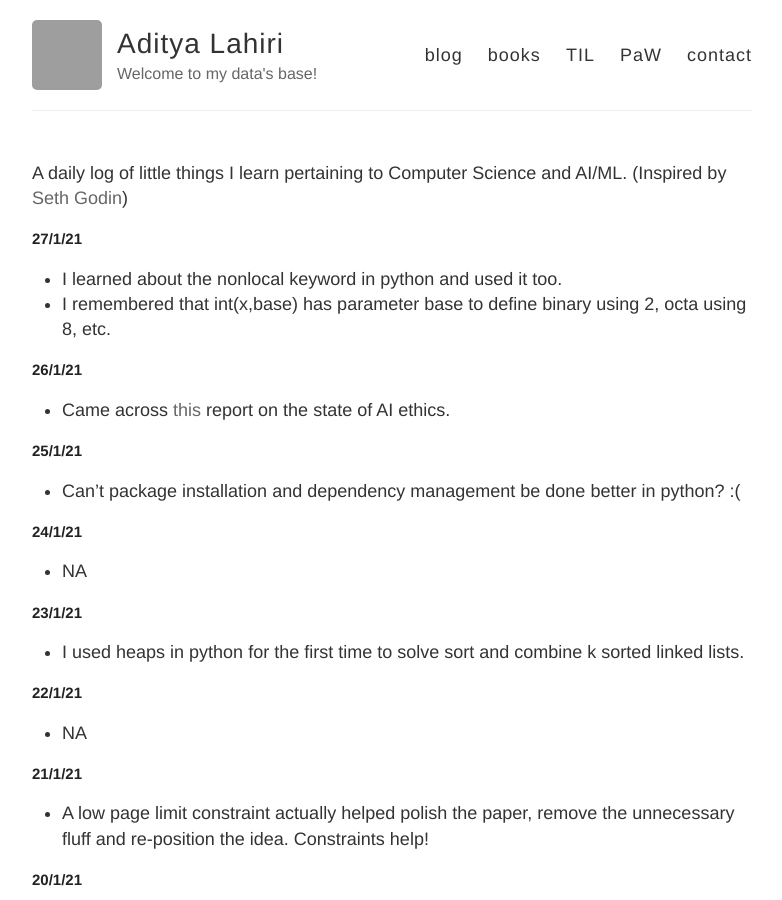
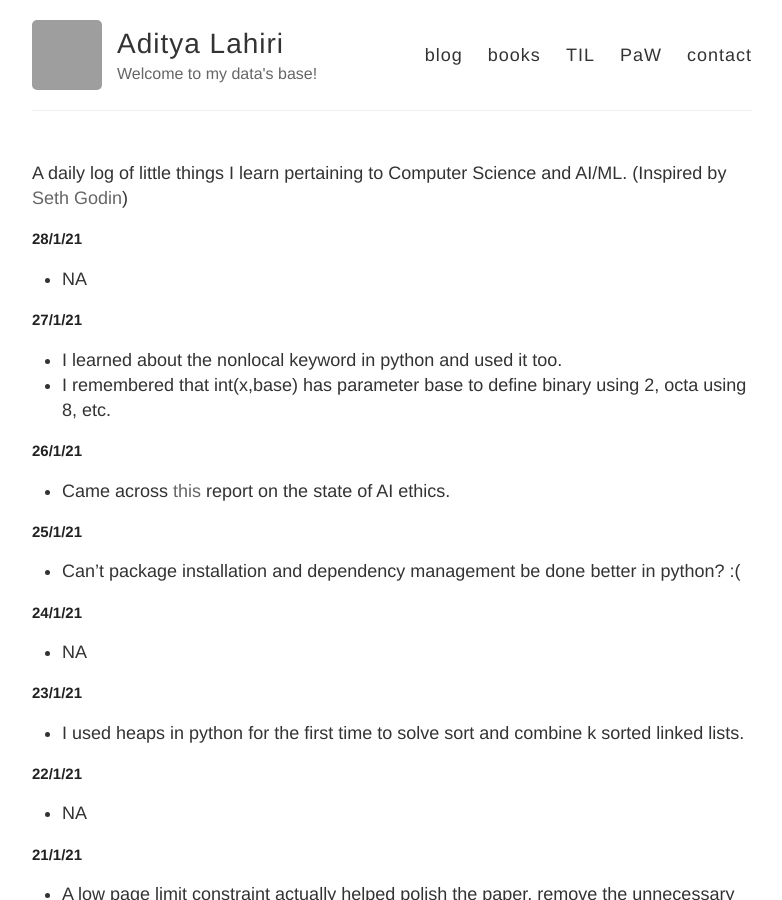
Before and after one commit to adityalahiri/adityalahiri.github.io, a Jekyll site: the page built from TIL.md, in a window 1280 px wide and 900 px high. Shown: the whole window, without its empty margins (248-1030 px from the left). Built offline with Jekyll 4.4.1, drawn with Linux system fonts in a browser that asks for light colours; our own code applies the rules of GitHub Pages for plain Markdown files; grey boxes are pictures that could not be loaded.

Commit message:
Update for 28/1

```diff
--- a/TIL.md
+++ b/TIL.md
@@ -1,5 +1,9 @@
 A daily log of little things I learn pertaining to Computer Science and AI/ML.
 (Inspired by [Seth Godin](https://seths.blog/))
+
+## 28/1/21
+
+* NA
 
 ## 27/1/21
 
```
